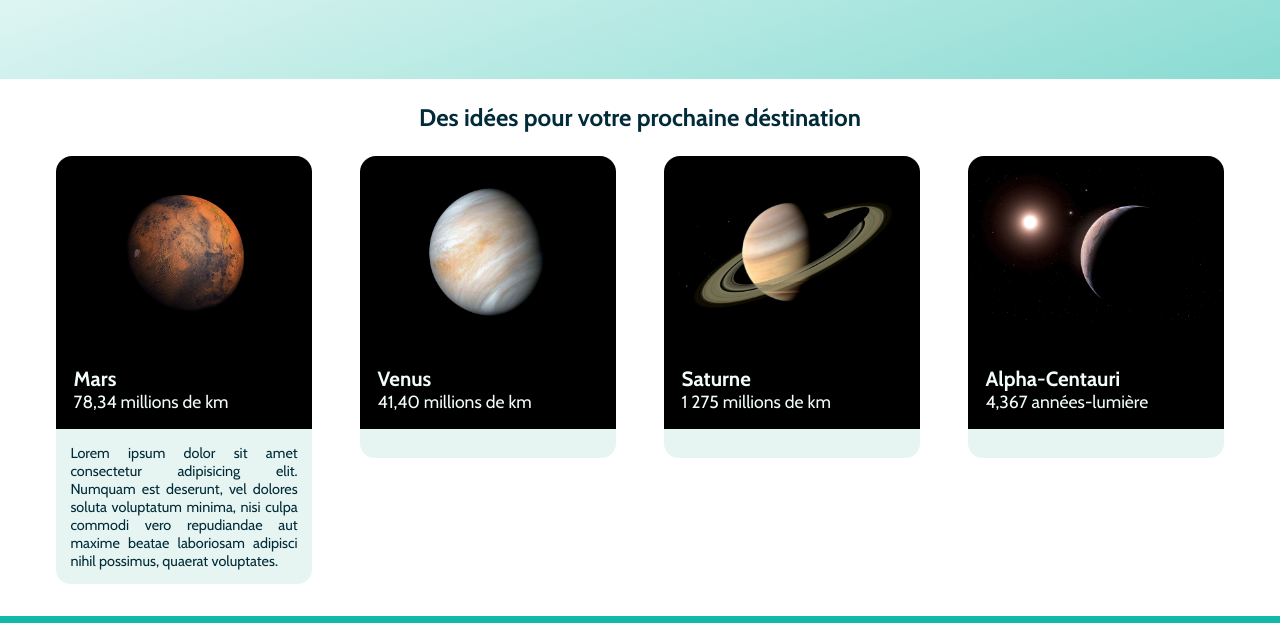
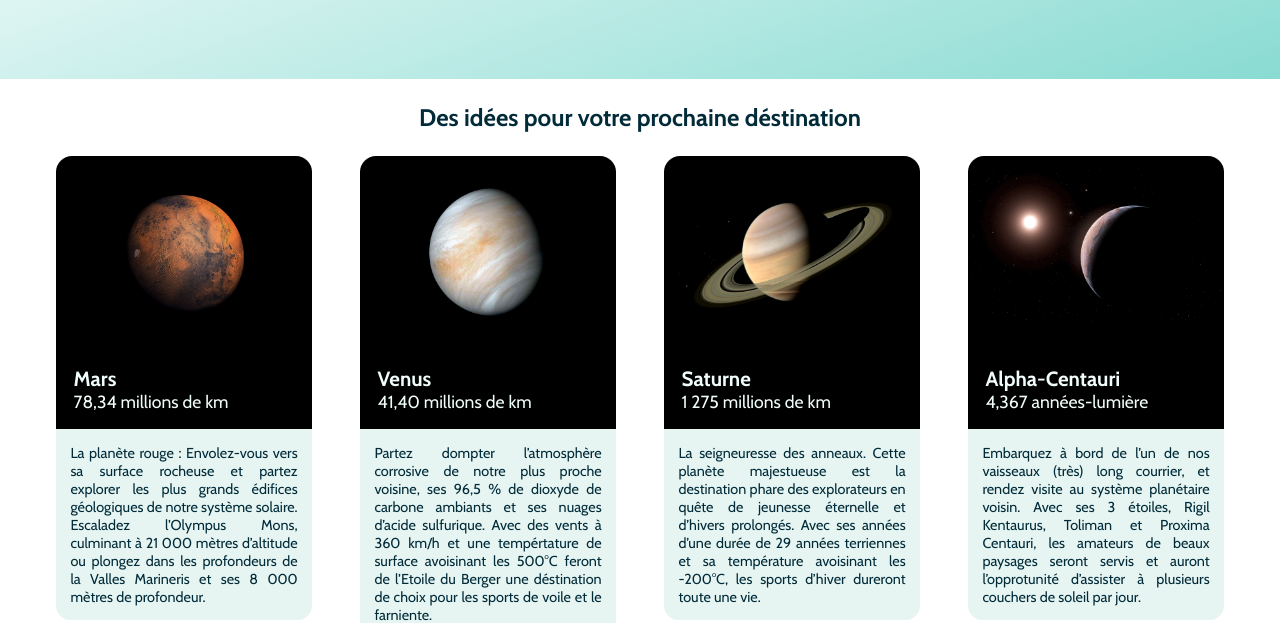
Before and after one commit to Ka-be/Gravity, a plain HTML site: page index.html in a window 1280 px wide. Shown: the part 721-1344 px from the top of the page. Drawn offline with nearby package versions, Linux system fonts and the light colour scheme.

Commit message:
Ajout des descriptions des cartes Destination

```diff
--- a/index.html
+++ b/index.html
@@ -72,7 +72,7 @@
                         <p>78,34 millions de km</p>
                     </div>
                     <div class="card-description">
-                        Lorem ipsum dolor sit amet consectetur adipisicing elit. Numquam est deserunt, vel dolores soluta voluptatum minima, nisi culpa commodi vero repudiandae aut maxime beatae laboriosam adipisci nihil possimus, quaerat voluptates.
+                        La planète rouge : Envolez-vous vers sa surface rocheuse et partez explorer les plus grands édifices géologiques de notre système solaire. Escaladez l’Olympus Mons, culminant à 21 000 mètres d’altitude ou plongez dans les profondeurs de la Valles Marineris et ses 8 000 mètres de profondeur.
                     </div>
                 </div>
 
@@ -83,7 +83,7 @@
                         <p>41,40 millions de km</p>
                     </div>
                     <div class="card-description">
-
+                        Partez dompter l’atmosphère corrosive de notre plus proche voisine, ses 96,5 % de dioxyde de carbone ambiants et ses nuages d’acide sulfurique. Avec des vents à 360 km/h et une tempértature de surface avoisinant les 500°C feront de l’Etoile du Berger une déstination de choix pour les sports de voile et le farniente.
                     </div>
 
                 </div>
@@ -95,7 +95,7 @@
                         <p>1 275 millions de km</p>
                     </div>
                     <div class="card-description">
-
+                        La seigneuresse des anneaux. Cette planète majestueuse est la destination phare des explorateurs en quête de jeunesse éternelle et d’hivers prolongés. Avec ses années d’une durée de 29 années terriennes et sa température avoisinant les -200°C, les sports d’hiver dureront toute une vie.
                     </div>
 
                 </div>
@@ -107,7 +107,7 @@
                         <p>4,367 années-lumière</p>
                     </div>
                     <div class="card-description">
-
+                        Embarquez à bord de l’un de nos vaisseaux (très) long courrier, et rendez visite au système planétaire voisin. Avec ses 3 étoiles, Rigil Kentaurus, Toliman et Proxima Centauri, les amateurs de beaux paysages seront servis et auront l’opprotunité d’assister à plusieurs couchers de soleil par jour.
                     </div>
                 </div>
             </div>
```
